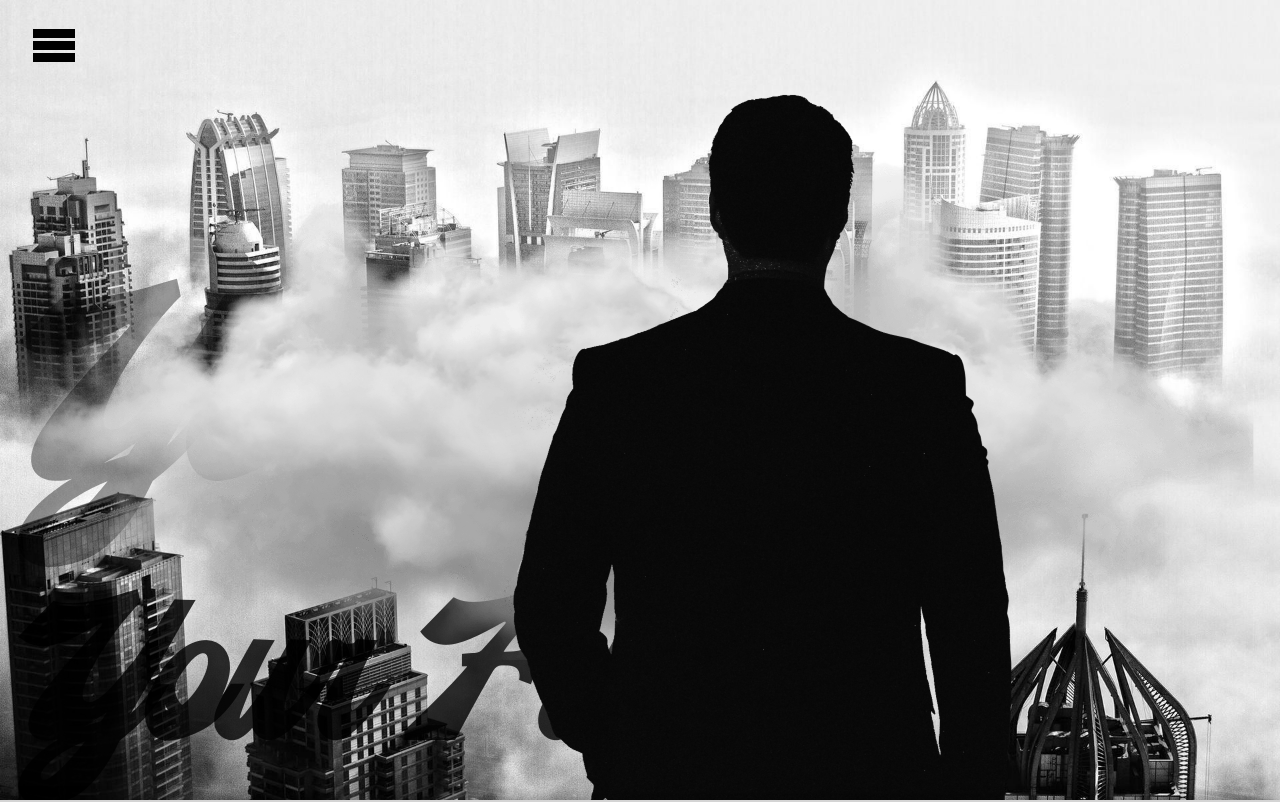
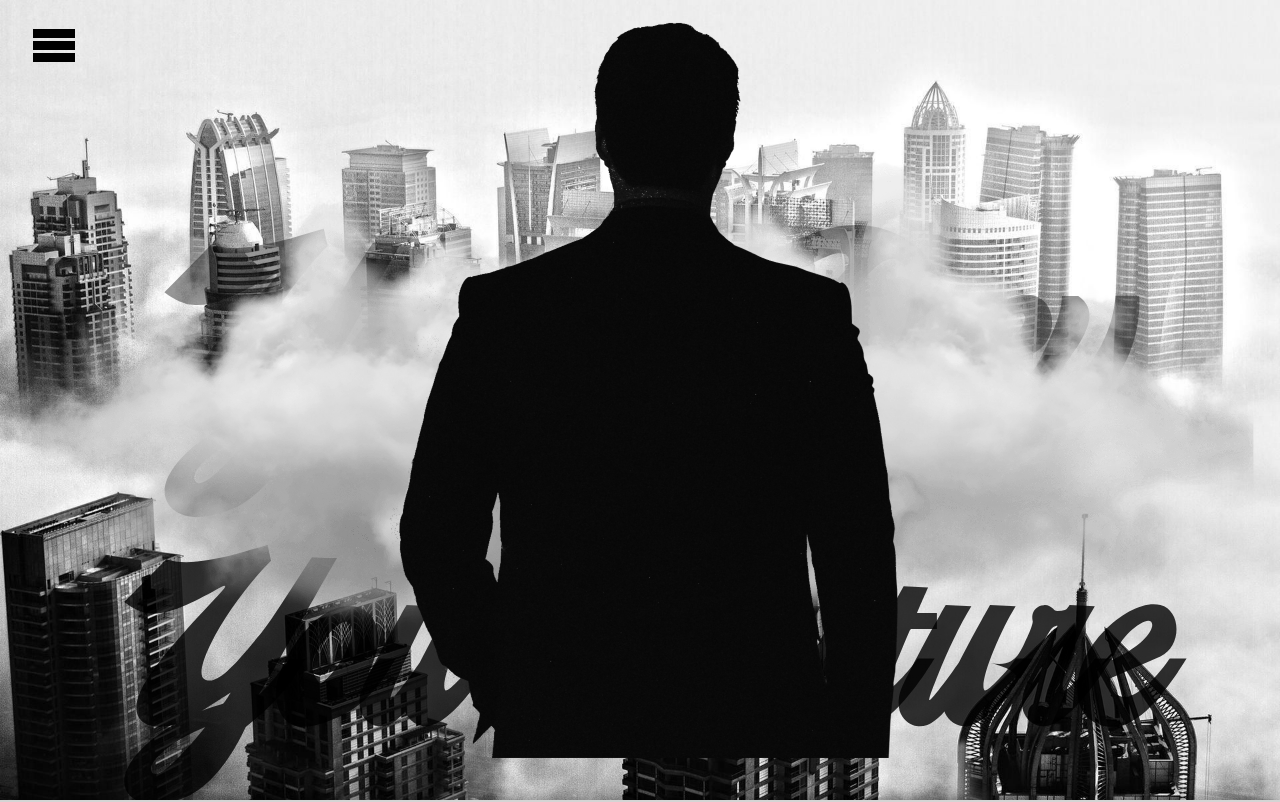
Before and after one commit to wojciechkubiak/www, a React (Create React App) app: page / in a window 1280 px wide. Shown: the top 802 px of the page. Built offline with nearby package versions, Linux system fonts and the light colour scheme.

Commit message:
Menu styling

```diff
--- a/src/components/LandingPage/LandingPage.css
+++ b/src/components/LandingPage/LandingPage.css
@@ -1,30 +1,33 @@
 .landing-page {
   min-height: 100vh;
   width: 100%;
-    background-image: url('../../images/220699.jpg');
+  background-image: url("../../images/220699.jpg");
   background-attachment: fixed;
   background-size: cover;
 }
 
 .landing-page-parallax-0 {
   position: fixed;
-    padding-left: 20px;
+  min-width: 100vw;
+  margin-top: -50px;
 }
 .landing-page-parallax-0 > h1 {
-    font-size: 40vh;
+  font-size: 20em;
   color: rgba(0, 0, 0, 0.4);
-    font-family: "Reinhart Script"
+  font-family: "Reinhart Script";
+  text-align: center;
 }
 
 .landing-page-parallax-0 > h2 {
-    font-size: 30vh;
+  font-size: 18em;
   color: rgba(0, 0, 0, 0.8);
-    font-family: "Reinhart Script"
+  font-family: "Reinhart Script";
+  text-align: center;
+  z-index: 1000;
 }
 
-
 .landing-page-parallax-1 {
-    background-image: url('../../images/cloud.png');
+  background-image: url("../../images/cloud.png");
   background-repeat: no-repeat;
   background-size: cover;
   width: 100%;
@@ -36,7 +39,7 @@
 }
 
 .landing-page-parallax-2 {
-    background-image: url('../../images/person.png');
+  background-image: url("../../images/person.png");
   background-repeat: no-repeat;
   background-size: cover;
   width: 540px;
@@ -45,5 +48,7 @@
   position: absolute;
   z-index: 30;
   bottom: -150px;
-    right: 20%;
+  left: 50%;
+  transform: translateX(-50%);
+  /* right: 20%; */
 }
--- a/src/components/LandingPage/LandingPage.jsx
+++ b/src/components/LandingPage/LandingPage.jsx
@@ -12,14 +12,14 @@ useEffect(() => {
     if(value > 0 && value < 2560) {
         parallax0.style.top = `${value * 0.1}px`;
         parallax1.style.bottom = `${-100 + value * 0.1}px`;
-        parallax2.style.bottom = `${-150 + value * 0.05}px`;
+        parallax2.style.bottom = `${-150 + value * 0.08}px`;
     }
 }, [props.scrollY]);
 
   return (
     <div className="landing-page">
       <div ref={(r) => (parallax0 = r)} className="landing-page-parallax-0">
-        <h1>Your dev</h1>
+        <h1>Your Dev</h1>
         <h2>Your Future</h2>
       </div>
       <div
--- a/src/components/Navbar/Navbar.css
+++ b/src/components/Navbar/Navbar.css
@@ -37,7 +37,7 @@
 }
 
 .navbar-hide-btn:hover {
-  transform: scale(1.1)
+  transform: scale(1.1);
 }
 
 .navbar-show-btn {
@@ -50,7 +50,7 @@
   height: 100vh;
   background-color: rgb(27, 27, 27);
   position: fixed;
-  margin-left: -1920px;
+  margin-left: -3860px;
 }
 
 .navbar-option {
@@ -106,3 +106,8 @@
   justify-content: center;
   height: 50vh;
 }
+
+.home-tile-top {
+  height: 800px;
+  background-image: url("./../../images/220699.jpg");
+}
--- a/src/components/Navbar/Navbar.jsx
+++ b/src/components/Navbar/Navbar.jsx
@@ -1,5 +1,11 @@
 import React, { useEffect, useState, useRef } from "react";
 import { ImMenu, ImCross } from "react-icons/im";
+import {
+  FaLinkedin,
+  FaGitSquare,
+  FaFacebookSquare,
+  FaInstagramSquare,
+} from "react-icons/fa";
 import gsap from "gsap";
 import "./Navbar.css";
 
@@ -21,7 +27,7 @@ const Navbar = (props) => {
         onComplete: () => (document.body.style.overflow = "hidden"),
       });
     } else {
-      t1.to(fullscreenMenu, { marginLeft: "-1920px", duration: 1 });
+      t1.to(fullscreenMenu, { marginLeft: "-3860px", duration: 1 });
       document.body.style.overflow = "visible";
     }
   }, [showMenu]);
@@ -88,9 +94,25 @@ const Navbar = (props) => {
               {menuItem("skills")}
               {menuItem("contact")}
             </div>
+            <div className="navbar-social" style={{height: "42px", position: "relative", right: "0%"}}>
+              <div style={{position: "absolute", display: "flex", justifyContent: "space-between",  width: "200px", right: "5px"}}>
+              <a href="https://www.linkedin.com/in/wojciechkubiakin">
+                <FaLinkedin color="white" size={42} />
+              </a>
+              <a href="https://www.github.com/wojciechkubiak">
+                <FaGitSquare color="white" size={42} />
+              </a>
+              <a href="https://www.facebook.com/wojciechkubiakfb">
+                <FaFacebookSquare color="white" size={42} />
+              </a>
+              <a href="https://www.instagram.com/biaqe/">
+                <FaInstagramSquare color="white" size={42} />
+              </a>
+              </div>
+            </div>
           </div>
-          <div style={{ width: "800px" }}>
-            <h1></h1>
+          <div style={{ width: "1000px" }}>
+            <div className="home-tile-top"></div>
           </div>
         </div>
       </div>
```
Lines whose indentation alone changed are shown as unchanged.
